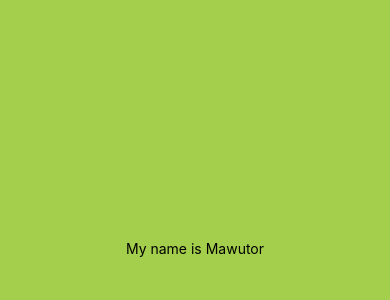
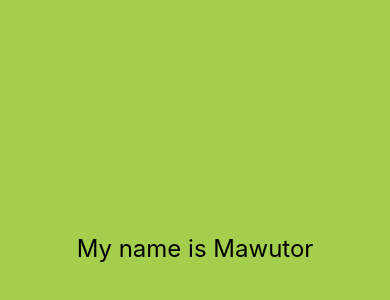
Before and after one commit to DylanGates/rn-assignment2-ID-11158912, a React Native app in the folder my-app/: screen / in a window 390 px wide. Shown: the part 174-474 px from the top of the page. Built offline with nearby package versions, Linux system fonts and the light colour scheme.

Commit message:
Changed Font Size of Text

```diff
--- a/my-app/App.js
+++ b/my-app/App.js
@@ -4,7 +4,7 @@ import { StyleSheet, Text, View } from 'react-native';
 export default function App() {
   return (
     <View style={styles.container}>
-      <Text>My name is Mawutor</Text>
+      <Text style={{fontSize: 24}}>My name is Mawutor</Text>
       <StatusBar style="auto" />
     </View>
   );
```
